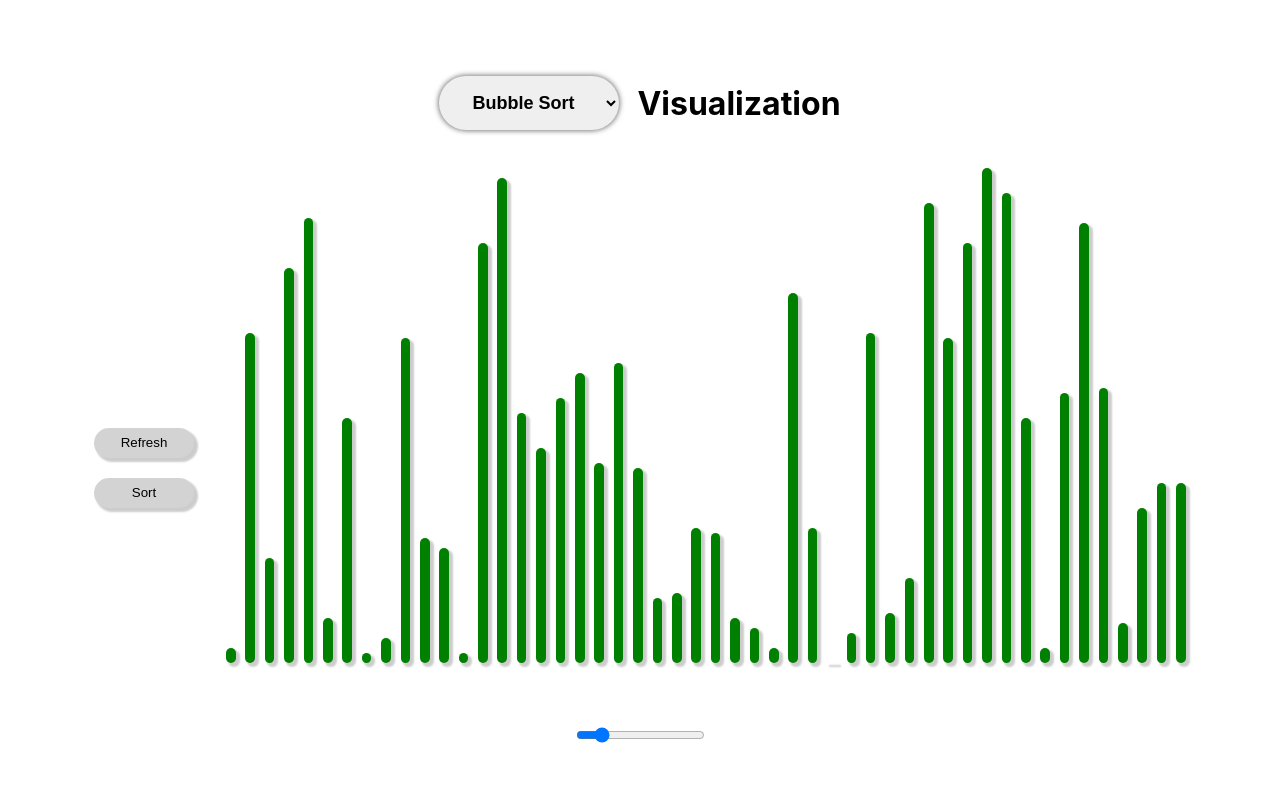
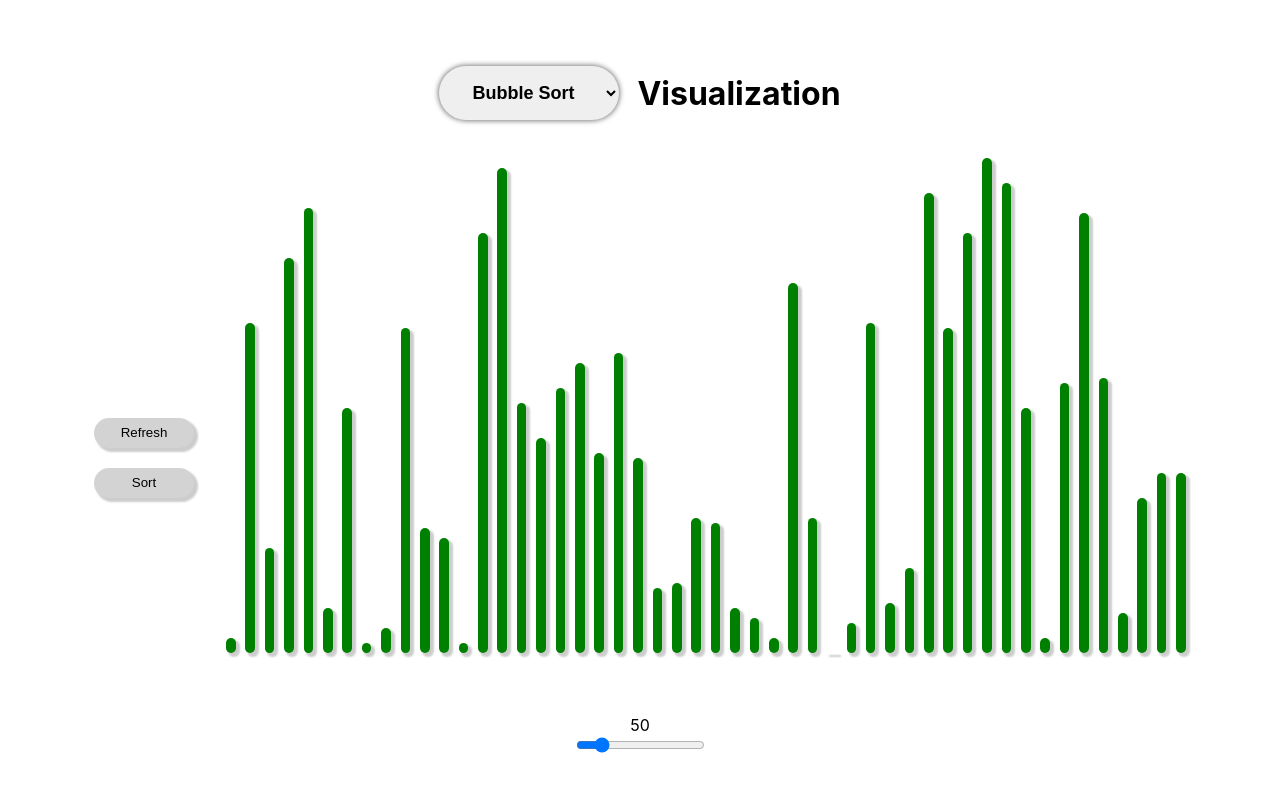
Before and after one commit to eliotshea/graphsort, a React (Create React App) app: page / in a window 1280 px wide. Shown: the top 792 px of the page. Built offline with nearby package versions, Linux system fonts and the light colour scheme.

Commit message:
add counter

```diff
--- a/src/App.js
+++ b/src/App.js
@@ -86,6 +86,7 @@ function App() {
           )}
         </div>
       </div>
+      <label>{size}</label>
       <input type="range" min="20" max="200" value={size} onChange={handleResize}/>
     </div>
   );
```
